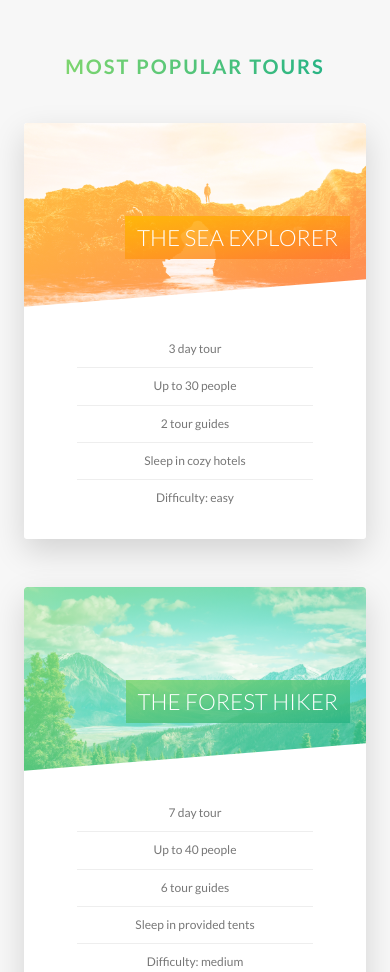
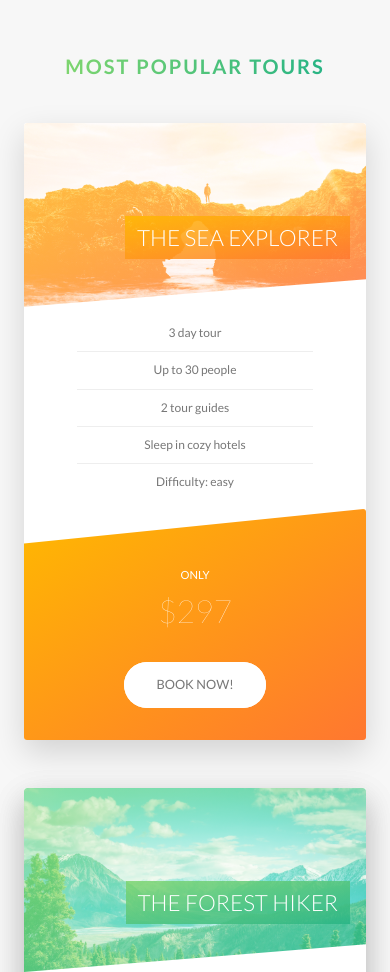
Before and after one commit to andradewall/natours, a website: page index.html in a window 390 px wide. Shown: the part 2940-3912 px from the top of the page. Drawn offline with Linux system fonts and the light colour scheme.

Commit message:
Media queries for tours, stories and booking sections

```diff
--- a/sass/components/_card.scss
+++ b/sass/components/_card.scss
@@ -145,4 +145,51 @@
       font-size: 6rem;
       font-weight: 100;
    }
+
+
+
+
+   @include respond(tab-port){
+      height: auto;
+      border-radius: 3px;
+      background-color: $color-white;
+      box-shadow: 0 1.5rem 4rem rgba($color-black, .15);
+
+      &__side {
+         height: auto;
+         position: relative;
+         box-shadow: none;
+
+         &--back {
+            transform: rotateY(0);
+            clip-path: polygon(0% 15%, 100% 0%, 100% 100%, 0% 100%);
+         }
+      }
+
+      &:hover &__side--front {
+         transform: rotateY(0);
+      }
+
+      &__details {
+         padding: 1rem 3rem;
+      }
+
+      // BACK SIDE STYLING
+      &__cta {
+         position: relative;
+         top: 0%;
+         left: 0%;
+         transform: translate(0);
+         width: 100%;
+         padding: 7rem 4rem 4rem 4rem;
+      }
+
+      &__price-box {
+         margin-bottom: 3rem;
+      }
+
+      &__price-value {
+         font-size: 4rem;
+      }
+   }
 }
--- a/sass/components/_form.scss
+++ b/sass/components/_form.scss
@@ -19,6 +19,10 @@ input:required {
       width: 90%;
       display: block;
       transition: all .3s;
+
+      @include respond(tab-port) {
+         width: 100%;
+      }
 
       &:focus {
          outline: none;
@@ -58,6 +62,11 @@ input:required {
    &__radio-group {
       width: 49%;
       display: inline-block;
+
+      @include respond(tab-port) {
+         width: 100%;
+         margin-bottom: 2rem;
+      }
    }
 
    &__radio-label {
--- a/sass/components/_popup.scss
+++ b/sass/components/_popup.scss
@@ -25,8 +25,12 @@
    }
 
    &__left {
-      width: 33.333333%;
+      width: 33.3333333%;
       display: table-cell;
+
+      @include respond(tab-land) {
+         display: none;
+      }
    }
 
    &__right {
@@ -34,6 +38,11 @@
       display: table-cell;
       vertical-align: middle;
       padding: 3rem 5rem;
+
+      @include respond(tab-land) {
+         width: 100%;
+         display: block;
+      }
    }
 
    &__img {
--- a/sass/components/_story.scss
+++ b/sass/components/_story.scss
@@ -9,6 +9,16 @@
    font-size: $default-font-size;
    transform: skewX(-12deg);
 
+   @include respond(tab-port) {
+      width: 100%;
+      padding: 4rem;
+      padding-left: 7rem;
+   }
+
+   @include respond(phone) {
+      transform: skewX(0);
+   }
+
    &__shape {
       width: 15rem;
       height: 15rem;
@@ -19,6 +29,10 @@
       clip-path: circle(50% at 50% 50%);
       transform: translateX(-3rem) skewX(12deg);
       position: relative;
+
+      @include respond(phone) {
+         transform: translateX(-3rem) skewX(0);
+      }
    }
 
    &__img {
@@ -30,6 +44,10 @@
 
    &__text {
       transform: skewX(12deg);
+
+      @include respond(phone) {
+         transform: skewX(0);
+      }
    }
 
    &__caption {
--- a/sass/pages/_home.scss
+++ b/sass/pages/_home.scss
@@ -62,13 +62,36 @@
       rgba($color-white, .9) 50%,
       transparent 50.1%),
    url(../img/nat-10.jpg);
-   background-size: cover;
+   background-size: 100%;
    border-radius: 3px;
    box-shadow: 0 1.5rem 4rem rgba($color-black, .2);
-   height: 50rem;
+
+   @include respond(tab-land) {
+      background-image: linear-gradient(105deg,
+         rgba($color-white, .9) 0%,
+         rgba($color-white, .9) 65%,
+         transparent 65.1%),
+      url(../img/nat-10.jpg);
+      background-size: cover;
+   }
+
+   @include respond(tab-port) {
+      background-image: linear-gradient(to right,
+         rgba($color-white, .9) 0%,
+         rgba($color-white, .9) 100%),
+      url(../img/nat-10.jpg);
+   }
 
    &__form {
       width: 50%;
       padding: 6rem;
+
+      @include respond(tab-land) {
+         width: 65%;
+      }
+
+      @include respond(tab-port) {
+         width: 100%;
+      }
    }
 }
```
Also changed, not shown: css/style.css.
